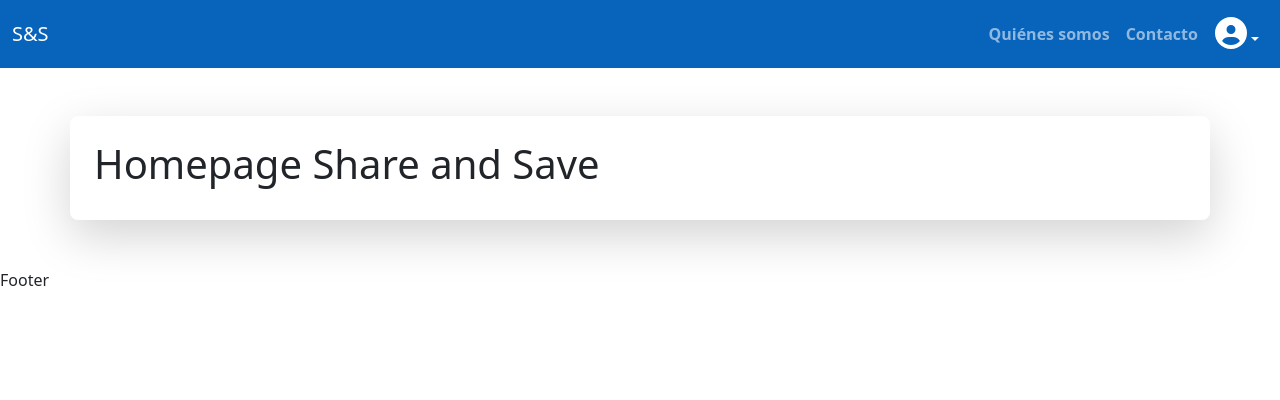
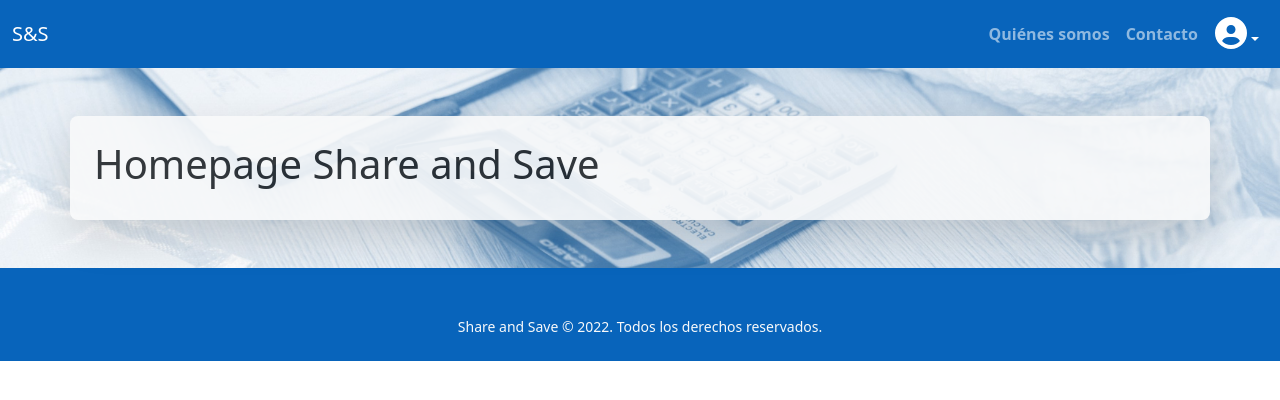
Before and after one commit to cebalc/share-and-save, a React (Create React App) app in the folder client/: page / in a window 1280 px wide. Shown: the top 400 px of the page. Built offline with nearby package versions, Linux system fonts and the light colour scheme.

Commit message:
Añadido fondo y parte del footer

```diff
--- a/client/src/App.tsx
+++ b/client/src/App.tsx
@@ -22,7 +22,7 @@ class App extends React.Component<AppProps, AppState> {
     return (
       <BrowserRouter>
         <Routes>
-          <Route path="/" element={<Layout fluid={false} userlevel={3} username="Eric" />}>
+          <Route path="/" element={<Layout fluid="md" userlevel={3} username="Eric" />}>
             <Route index element={<Home />} />
             <Route path="about" element={<Home />} />
             <Route path="contact" element={<Home />} />
@@ -31,7 +31,7 @@ class App extends React.Component<AppProps, AppState> {
             <Route path="register" element={<Home />} />
             <Route path="settings" element={<Home />} />
           </Route>
-          <Route path="*" element={<Layout fluid={false} userlevel={3} username="Eric" />}>
+          <Route path="*" element={<Layout fluid="sm" userlevel={3} username="Eric" />}>
             <Route path="*" element={<NotFound />} />
           </Route>
         </Routes>
--- a/client/src/components/Footer.tsx
+++ b/client/src/components/Footer.tsx
@@ -1,4 +1,7 @@
 import React from "react";
+import Container from "react-bootstrap/Container";
+import Row from "react-bootstrap/Row";
+import Col from "react-bootstrap/Col";
 
 interface FooterProps {
 }
@@ -16,7 +19,13 @@ class Footer extends React.Component<FooterProps, FooterState> {
 
     public render(): React.ReactNode {
         return (
-            <div>Footer</div>
+            <Container fluid className="small bg-primary text-light p-4" as="footer">
+                <Row>
+                    <Col className="pt-4 text-center">
+                        Share and Save &copy; 2022. Todos los derechos reservados.
+                    </Col>
+                </Row>
+            </Container>
         );
     }
 }
--- a/client/src/components/Layout.tsx
+++ b/client/src/components/Layout.tsx
@@ -7,7 +7,7 @@ import Container from "react-bootstrap/Container";
 interface LayoutProps {
     userlevel: number,
     username: string,
-    fluid: boolean
+    fluid: boolean | "sm" | "md" | "lg" | "xl" | "xxl"
 }
 
 interface LayoutState {
@@ -24,9 +24,11 @@ abstract class Layout extends React.Component<LayoutProps, LayoutState> {
     public render(): React.ReactNode {
         return (
             <>
-                <NavMenu userlevel={this.props.userlevel} username={this.props.username} />
-                <Container fluid className="m-0 py-4">
-                    <Container fluid={this.props.fluid} className="rounded-3 shadow-lg p-4 ms-auto my-4">
+                <header>
+                    <NavMenu userlevel={this.props.userlevel} username={this.props.username} />
+                </header>
+                <Container fluid className="m-0 py-4" as="main">
+                    <Container fluid={this.props.fluid} className="rounded-3 opacity-90 bg-light shadow-lg p-4 ms-auto my-4">
                         <Outlet />
                     </Container>
                 </Container>
--- a/client/src/index.scss
+++ b/client/src/index.scss
@@ -1,3 +1,13 @@
 $primary: #0864bb;
 
+main {
+    background-image: url("../public/img/background.jpg");
+    background-size: cover;
+    background-position: center;
+}
+
+.opacity-90 {
+    opacity: 0.9;
+}
+
 @import "../node_modules/bootstrap/scss/bootstrap";
```
